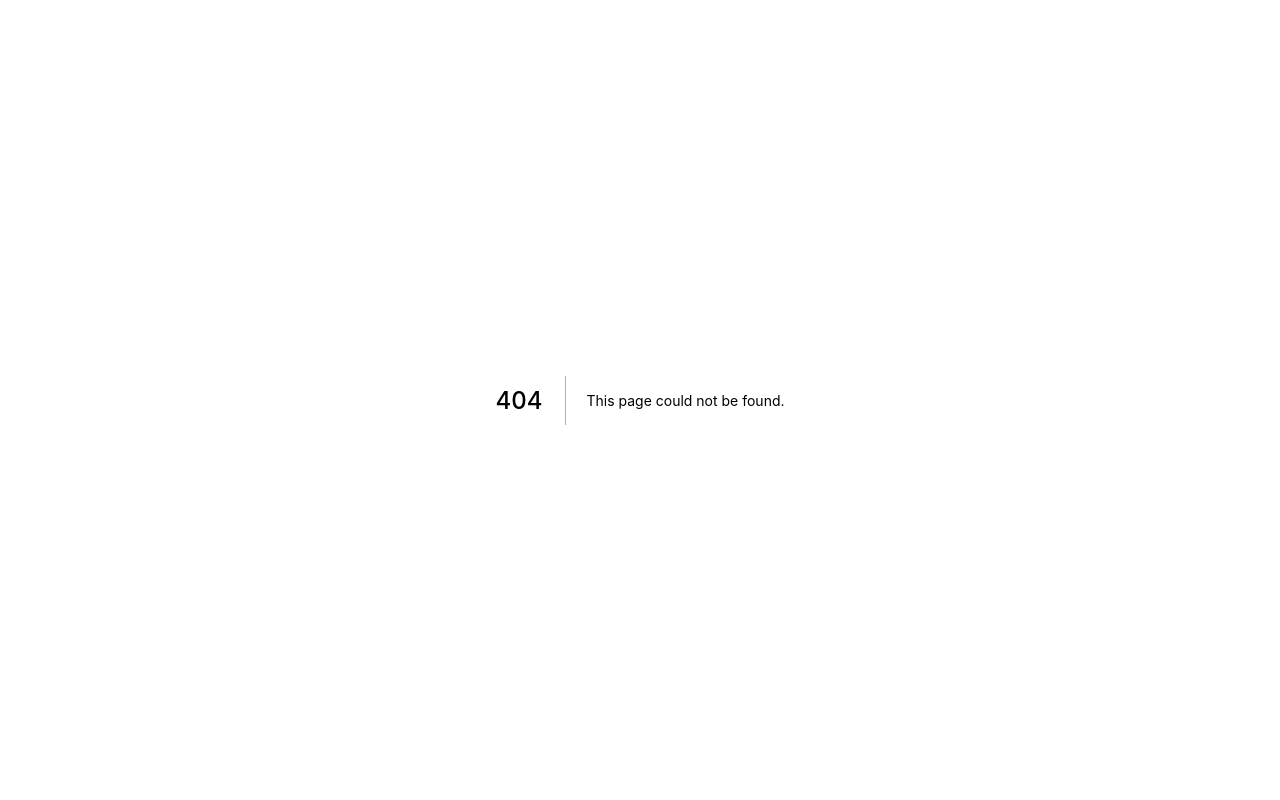
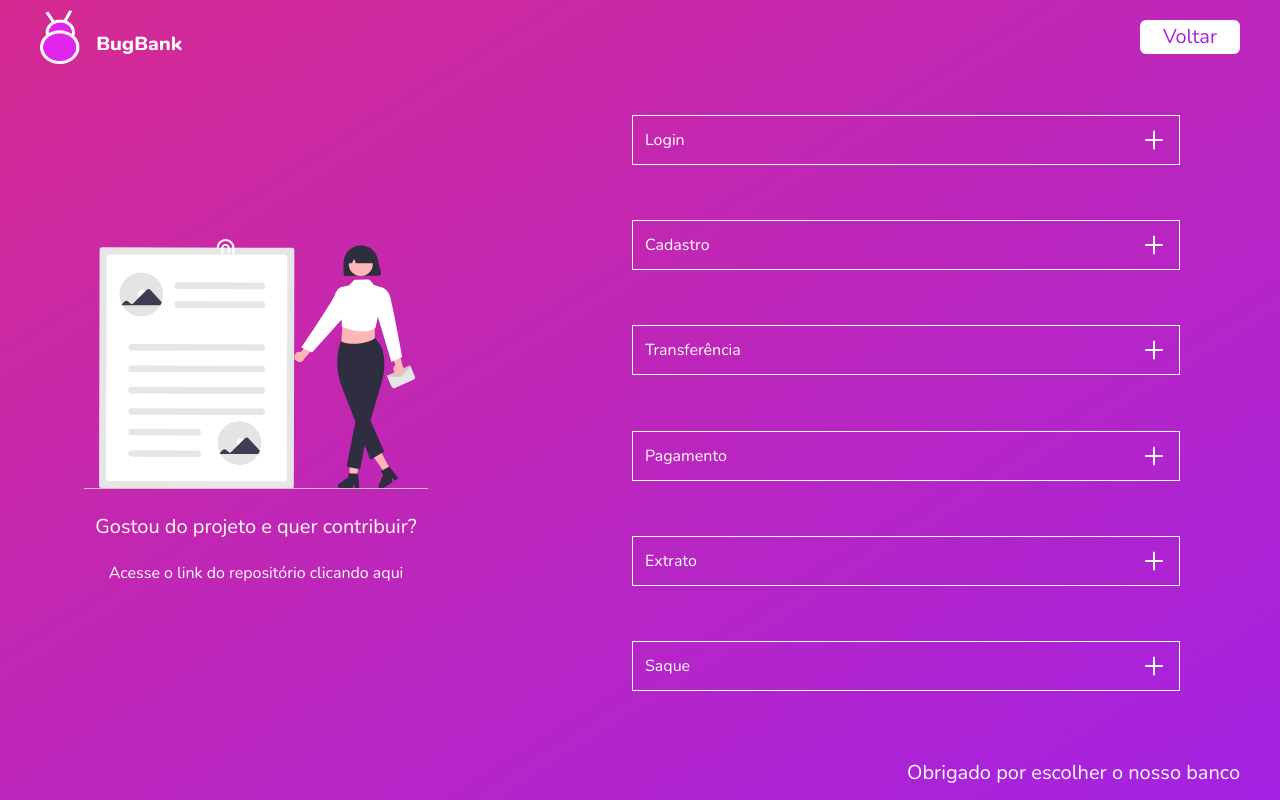
Before and after one commit to jhonatasmatos/bugbank-ui, a Next.js app: page /requirements in a window 1280 px wide. Before the commit this address had no page. Built offline with nearby package versions, Linux system fonts and the light colour scheme.

Commit message:
✨ feat: created requirements page

```diff
--- /dev/null
+++ b/src/pages/requirements/index.jsx
@@ -0,0 +1,192 @@
+import { useState } from 'react'
+import styled from 'styled-components'
+
+import Image from 'next/image'
+
+import LinkText from '../../components/LinkText'
+import Accordion from '../../components/Accordion'
+
+function Requirements() {
+  const [accordionOpened, setAccordionOpened] = useState(null);
+
+  const toggleAccordionOpened = (accordion) => {
+    if (accordionOpened === accordion) {
+      setAccordionOpened(null);
+    } else {
+      setAccordionOpened(accordion);
+    }
+  };
+
+
+  const reqs = [
+    {
+      title: "Login",
+      description: "Obrigado por escolher o nosso banco Obrigado por escolher o nosso banco  Obrigado por escolher o nosso banco Obrigado por escolher o nosso banco Obrigado por escolher o nosso banco"
+    },
+    {
+      title: "Cadastro",
+      description: "Obrigado por escolher o nosso banco Obrigado por escolher o nosso banco  Obrigado por escolher o nosso banco Obrigado por escolher o nosso banco Obrigado por escolher o nosso banco"
+    },
+    {
+      title: "Transferência",
+      description: "Obrigado por escolher o nosso banco Obrigado por escolher o nosso banco  Obrigado por escolher o nosso banco Obrigado por escolher o nosso banco Obrigado por escolher o nosso banco"
+    },
+    {
+      title: "Pagamento",
+      description: "Obrigado por escolher o nosso banco Obrigado por escolher o nosso banco  Obrigado por escolher o nosso banco Obrigado por escolher o nosso banco Obrigado por escolher o nosso banco"
+    },
+    {
+      title: "Extrato",
+      description: "or sit amet, consectetur adipiscing elit. Cras sodales, massa id feugiat porta, ligula tortor consectetur eros, ut auctor felis dolor suscipit tortor. Sed eu augue est. Duis rhoncus ultrices turpis, at accumsan metus vehicula ac. Duis leo arcu, tincidunt vitae aliquet a, viverra sed orci. Morbi porttitor sed enim quis vehicula. Donec vel suscipit justo. Nunc id augue eu nisl vulputate dictum ultricies quis quam. Cras porta felis eu ullamcorper iaculis. Nulla facilisi. Quisque suscipit dui et ipsum pharetra, a blandit metus scelerisque. Nam efficitur imperdiet mi, eget finibus tellus hendrerit id. Mauris condimentum viverra massa ac viverra. Nulla lorem sem, faucibus ac magna quis, ornare porta risus. Aliquam erat volutpat. Sed accumsan,"
+    },
+    {
+      title: "Saque",
+      description: "Obrigado por escolher o nosso banco Obrigado por escolher o nosso banco  Obrigado por escolher o nosso banco Obrigado por escolher o nosso banco Obrigado por escolher o nosso banco"
+    },
+  ]
+
+  return (
+    <Container>
+      <Header>
+        <Image src='/imgs/bugbank.png' width='150' height='54' />
+        <ContainerLink>
+          <LinkText href='/'>Voltar</LinkText>
+        </ContainerLink>
+      </Header>
+
+      <ContainerImage>
+        <Image src='/imgs/requirements.svg' width='450' height='250' />
+
+        <Text>Gostou do projeto e quer contribuir?</Text>
+        <Link href='https://github.com/jhonatasmatos/bugbank'>Acesse o link do repositório clicando aqui</Link>
+      </ContainerImage>
+
+      <ContainerRequirements>
+        {reqs.map((req, index) => (
+          <Accordion
+            key={index}
+            accordionOpened={accordionOpened}
+            setAccordionOpened={toggleAccordionOpened}
+            {...req}
+          />
+        ))}
+      </ContainerRequirements>
+
+      <Footer>
+        <Text>Obrigado por escolher o nosso banco</Text>
+      </Footer>
+    </Container>
+  )
+}
+
+const Container = styled.div`
+  height: 100vh;
+  width: 100vw;
+  display: grid;
+  grid-template-columns: 40% auto;
+  grid-template-rows: 7.4rem auto 5.4rem;
+  grid-gap: 2rem;
+  grid-template-areas:
+    "header header"
+    "image requirements"
+    "footer footer";
+
+  overflow: auto;
+
+  background-image: linear-gradient(
+    to right bottom, ${(props) => props.theme.colors.primary}, ${(props) => props.theme.colors.secondary});
+
+  @media(max-width: 760px){
+    display: flex;
+    flex-direction: column
+  }
+`
+
+const Header = styled.div`
+  display: flex;
+  width: 100%;
+  box-sizing: border-box;
+  justify-content: space-between;
+  align-items: center;
+  padding: 0 4rem;
+
+  grid-area: header;
+
+  @media(max-width: 600px){
+    margin-top: 1.2rem;
+  }
+`
+
+const ContainerLink = styled.div`
+  display: flex;
+  width: 10rem;
+  height: 3.4rem;
+  border-radius: .6rem;
+  justify-content: center;
+  align-items: center;
+  cursor: pointer;
+
+  background: ${(props) => props.theme.colors.white};
+
+  @media(max-width: 600px){
+    width: 4rem;
+    height: 3rem;
+  }
+`
+
+const ContainerImage = styled.div`
+  display: flex;
+  flex-direction: column;
+  justify-content: center;
+  align-items: center;
+
+  grid-area: image;
+`
+
+const Link = styled.a`
+  decoration: none;
+  font-size: 1.6rem;
+  color: ${(props) => props.theme.colors.white};
+
+  &:hover {
+    opacity: 0.5;
+  }
+`
+
+const ContainerRequirements = styled.div`
+  display: flex;
+  flex-direction: column;
+  justify-content: space-around;
+  align-items: center;
+
+  grid-area: requirements;
+`
+
+const Footer = styled.div`
+  display:flex;
+  flex-direction: row;
+  width: 100%;
+  padding: 0.5rem 0rem;
+  align-items: center;
+  justify-content: flex-end;
+  padding: 0 4rem;
+
+  grid-area: footer;
+
+  @media(max-width: 780px){
+    justify-content: center;
+  }
+`
+
+const Text = styled.p`
+  color: ${(props) => props.theme.colors.white};
+  font-size: 2rem;
+  text-align: center;
+  line-height: 1.4;
+
+  @media(max-width: 780px){
+    font-size: 1.4rem;
+  }
+`
+
+export default Requirements;
```
